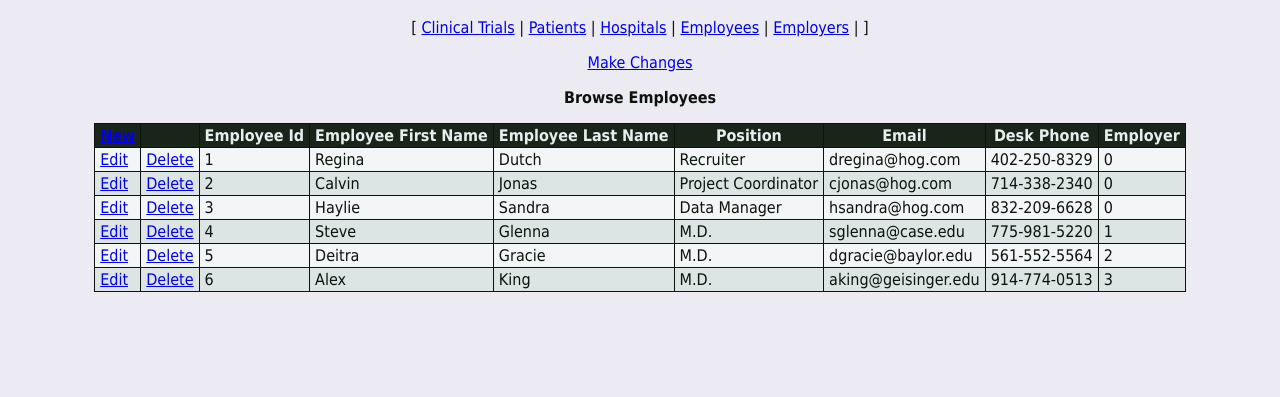
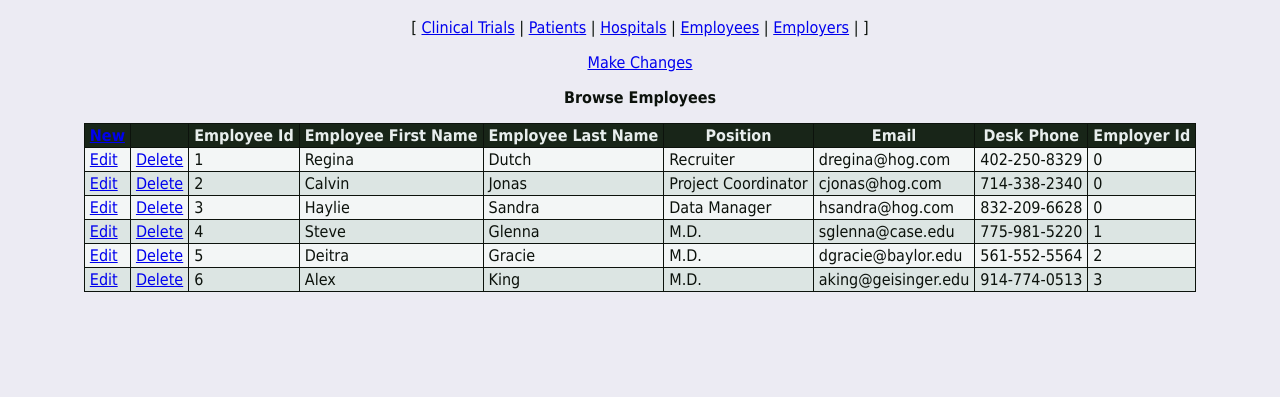
Before and after one commit to SpiderJW/Group117, a plain HTML site: page employees.html in a window 1280 px wide. Shown: the part 41-438 px from the top of the page. Drawn offline with Linux system fonts and the light colour scheme.

Commit message:
fix column name on employer for employees page

```diff
--- a/employees.html
+++ b/employees.html
@@ -71,7 +71,7 @@
     <th>Position</th>
     <th>Email</th>
     <th>Desk Phone</th>
-    <th>Employer</th>
+    <th>Employer Id</th>
   </tr>
   <tr>
     <td><a href="#">Edit</a></td>
@@ -170,7 +170,7 @@
             <label> Position </label> <input type="text" name="position">
             <label> Email </label> <input type="email" name="email">
             <label> Desk Phone </label> <input type="tel" name="desk_phone">
-            <label> Employer </label> <input type="text" name="employer">
+            <label> Employer Id </label> <input type="text" name="employers_employer_id">
     </fieldset>
     <input class="btn" type="submit" id="UpdateSaveEmployee" value="Save Update Employee">
           <input class="btn" type="button" value="cancel" >
```
